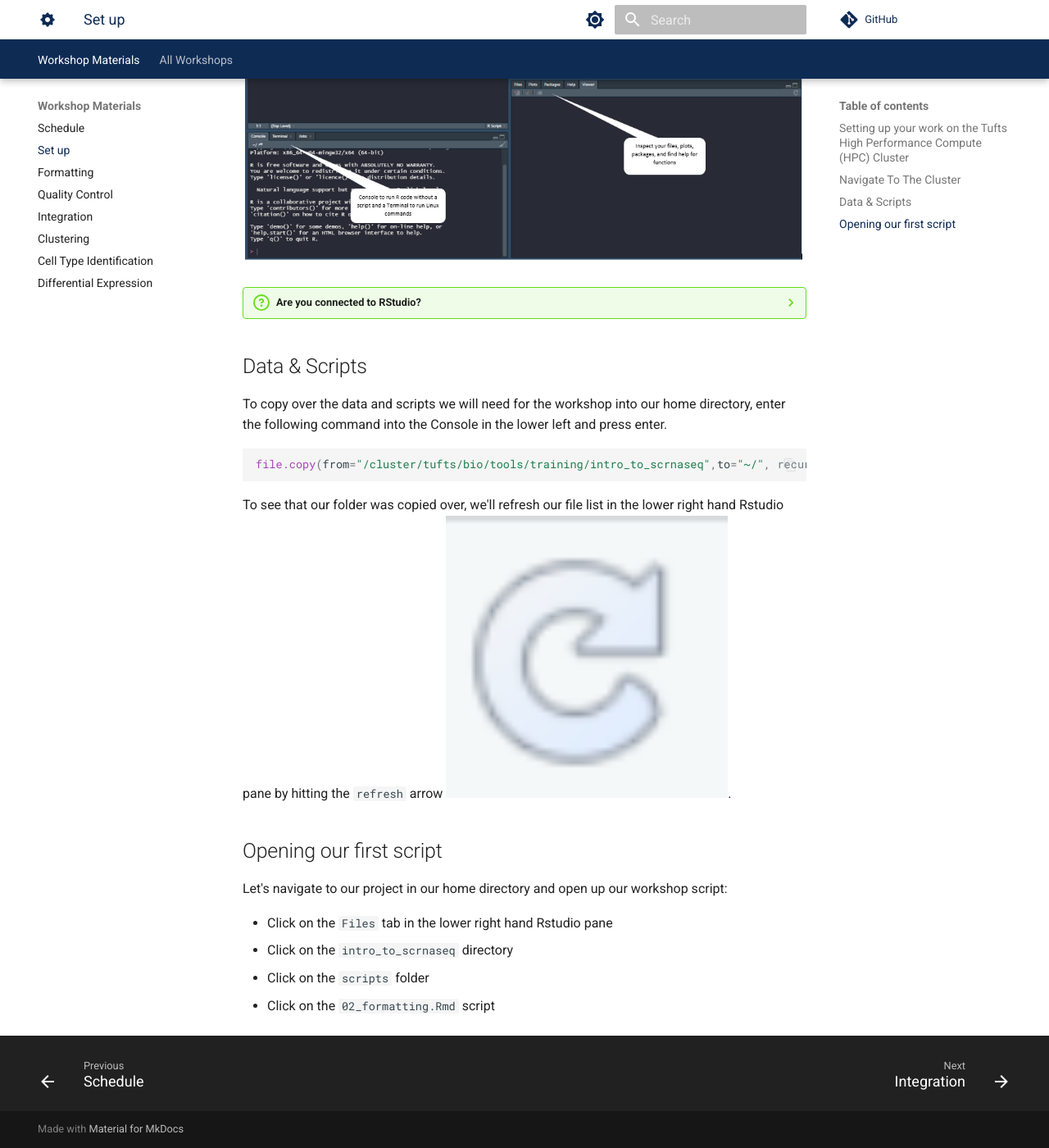
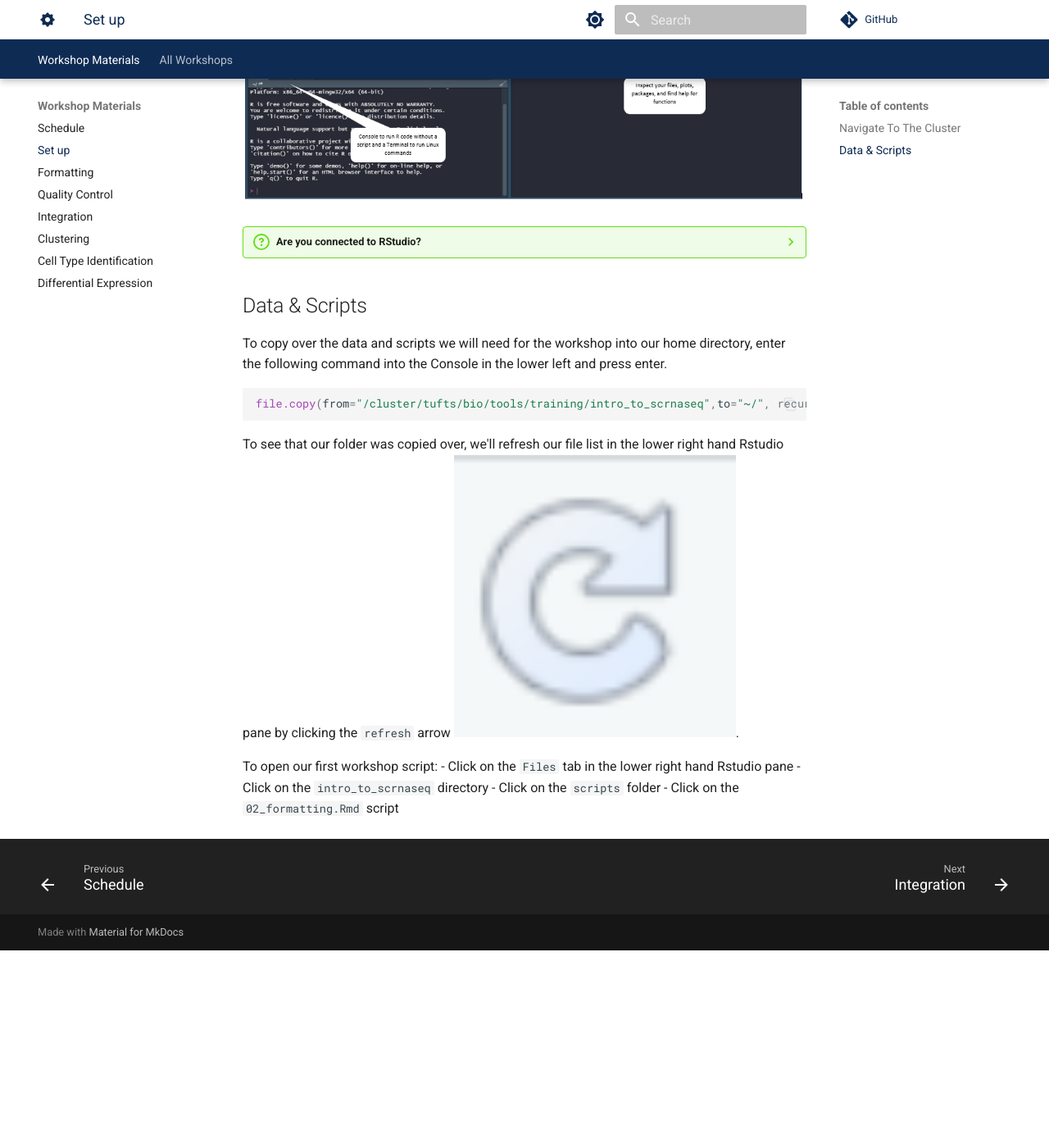
Before and after one commit to best-tufts/intro_to_single_cell_rnaseq, an MkDocs documentation site: the page built from docs/intro_to_single_cell_rnaseq/01_setup.md, in a window 1280 px wide and 1400 px high, scrolled down 1351 px. Shown: the whole window at 82% size. Built offline with MkDocs 1.6.1 and Material for MkDocs 9.7.7, drawn with Linux system fonts in a browser that asks for light colours; comment, search, counter and statistics services are not loaded; after the commit the page ends 2510 px from its top, so only the background shows below that; some of the changed text lies outside the part shown.

Commit message:
fixing the setup script

````diff
--- a/docs/intro_to_single_cell_rnaseq/01_setup.md
+++ b/docs/intro_to_single_cell_rnaseq/01_setup.md
@@ -1,4 +1,4 @@
-## Setting up your work on the Tufts High Performance Compute (HPC) Cluster
+# Setting up your work on the Tufts High Performance Compute (HPC) Cluster
 
 !!! example "Prerequisites"
     - [Request an account](http://research.uit.tufts.edu/) on the Tufts HPC Cluster. Note if you signed up for the Introduction to Single-Cell RNA-Seq workshop this will have been done for you.
@@ -22,7 +22,7 @@
 - `Reservation for class, training, workshop` : `Bioinformatics Workshops`
     - **NOTE: This reservation will be available for registered participants only from Oct 26th - Nov 5th 2023, use `Default` in all other cases.**
 
-Click `Launch` and wait until your session is ready. Click `Connect To RStudio Server`, and you will notice a new window will pop up with RStudio.  When you open up RStudio it will look something like below.
+Click `Launch` and wait until your session is ready. Click `Connect To RStudio Server`, and a new tab will open with Rstudio.
 
  ![](images/rstudio.png)
 
@@ -40,11 +40,9 @@
 file.copy(from="/cluster/tufts/bio/tools/training/intro_to_scrnaseq",to="~/", recursive = TRUE)
 ```
 
-To see that our folder was copied over, we'll refresh our file list in the lower right hand Rstudio pane by hitting the `refresh` arrow ![](images/refresh.png){width=50%, height=50%}.
+To see that our folder was copied over, we'll refresh our file list in the lower right hand Rstudio pane by clicking the `refresh` arrow ![](images/refresh.png){width=50%, height=50%}.
 
-## Opening our first script
-Let's navigate to our project in our home directory and open up our workshop script:
-
+To open our first workshop script:
 - Click on the `Files` tab in the lower right hand Rstudio pane
 - Click on the `intro_to_scrnaseq` directory
 - Click on the `scripts` folder
````
